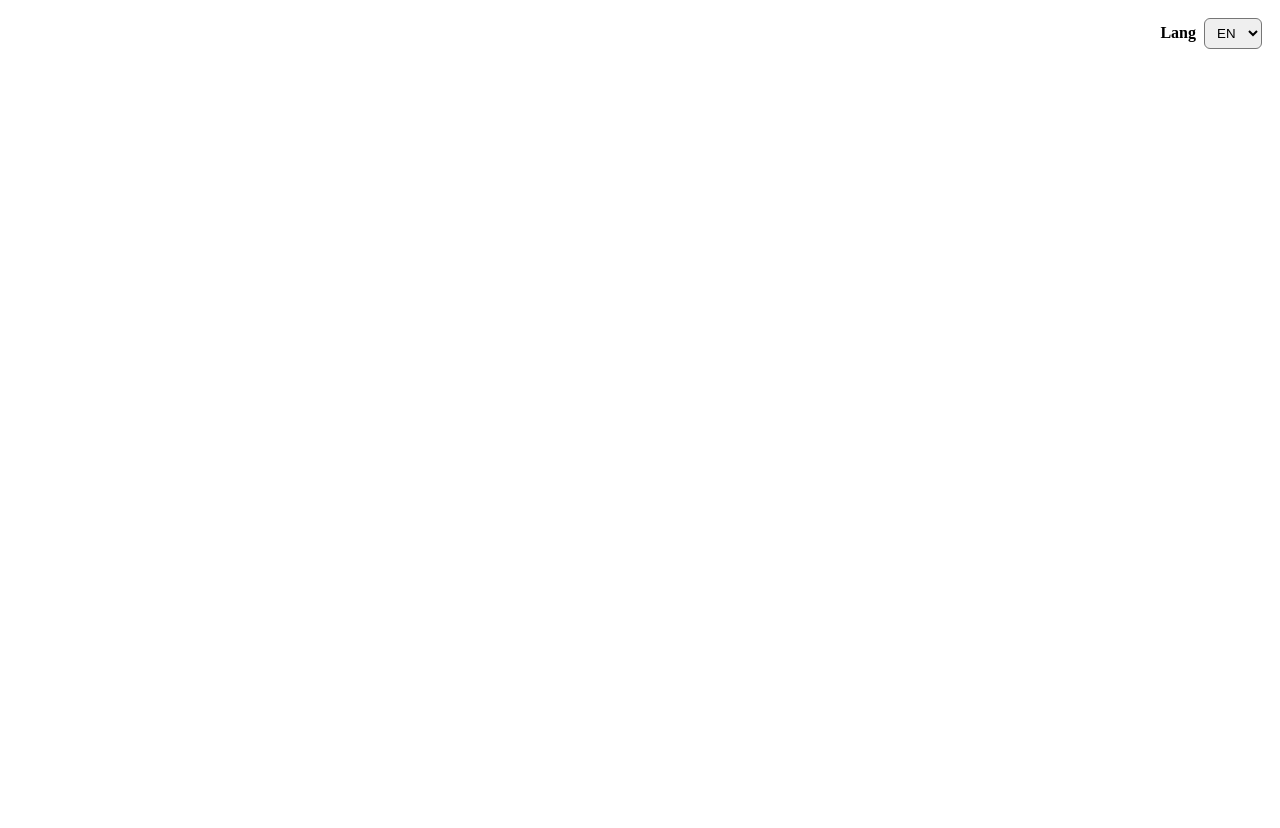
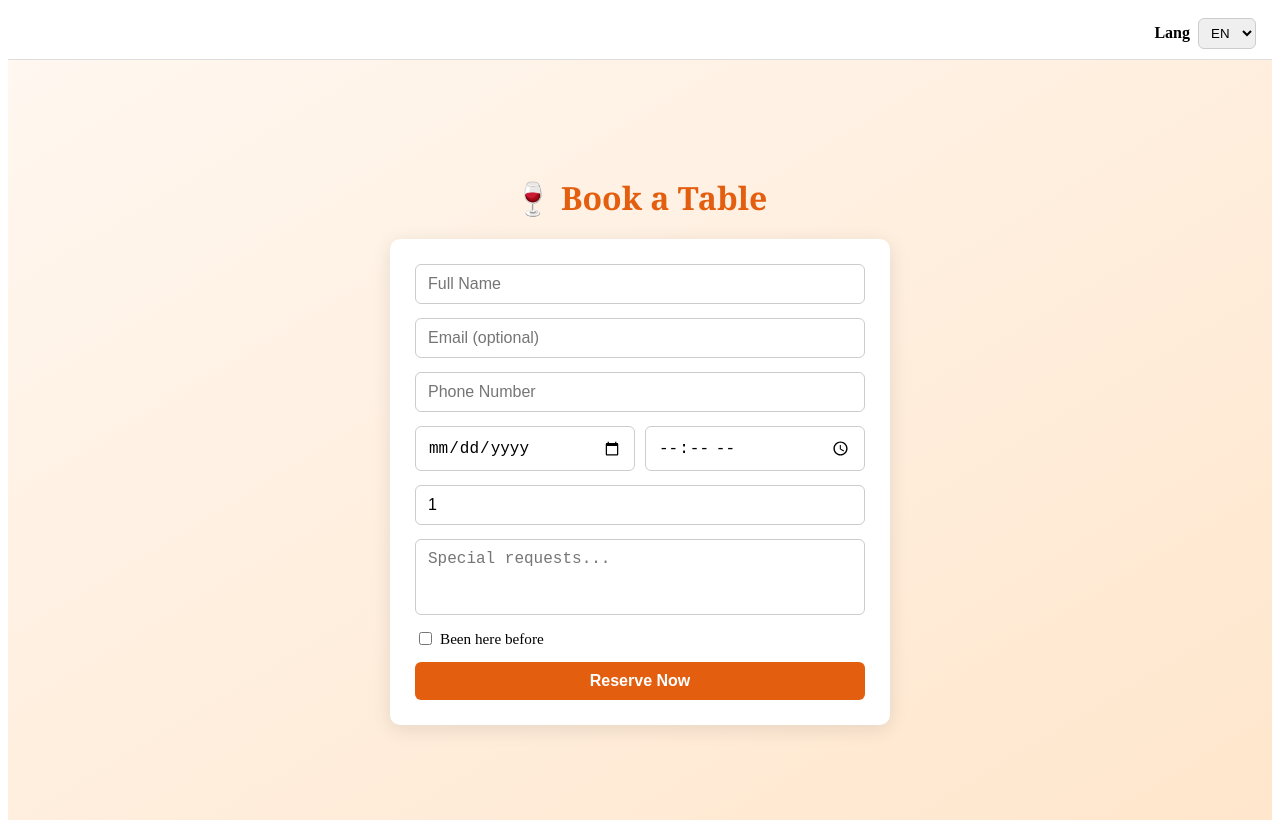
Before and after one commit to sakislaz/taverna_kolios, a React (Vite) app: page /booking in a window 1280 px wide. Before the commit this address had no page. Before the commit the page ends 800 px from the top, so only its background shows below. Built offline with nearby package versions, Linux system fonts and the light colour scheme; no server answers; the database is empty.

Commit message:
Firebase booking integrated and navigation cleaned

```diff
--- a/package.json
+++ b/package.json
@@ -9,6 +9,7 @@
     "preview": "vite preview"
   },
   "dependencies": {
+    "firebase": "^12.4.0",
     "i18next": "^25.6.0",
     "i18next-browser-languagedetector": "^8.2.0",
     "react": "^18.2.0",
--- a/src/App.jsx
+++ b/src/App.jsx
@@ -1,45 +1,52 @@
 import React, { useEffect, useState } from 'react'
-import { BrowserRouter, Routes, Route, Link } from 'react-router-dom'
+import { BrowserRouter, Routes, Route } from 'react-router-dom'
 import Home from './pages/Home'
 import Services from './pages/Services'
+import BookingForm from './pages/BookingForm'
 import { useTranslation } from 'react-i18next'
+import { db } from './firebase/config'
+import { collection, getDocs } from 'firebase/firestore'
 
 export default function App() {
   const [deferredPrompt, setDeferredPrompt] = useState(null)
   const [isInstallVisible, setInstallVisible] = useState(false)
   const { t, i18n } = useTranslation()
 
+  // ✅ Test Firebase connection
+  useEffect(() => {
+    async function testFirebase() {
+      try {
+        const testCollection = collection(db, 'test')
+        await getDocs(testCollection)
+        console.log('✅ Firebase connected successfully!')
+      } catch (error) {
+        console.error('❌ Firebase connection error:', error)
+      }
+    }
+    testFirebase()
+  }, [])
+
+  // ✅ Handle install prompt
   useEffect(() => {
     function onBeforeInstallPrompt(e) {
-      // Prevent the mini-infobar from appearing on mobile
       e.preventDefault()
-      // Save the event for later trigger
       setDeferredPrompt(e)
-      // Display our custom install button
       setInstallVisible(true)
     }
 
-    // Listen for the browser's install prompt event
     window.addEventListener('beforeinstallprompt', onBeforeInstallPrompt)
-
-    // Cleanup the event listener when the component unmounts
     return () => window.removeEventListener('beforeinstallprompt', onBeforeInstallPrompt)
   }, [])
 
   async function handleInstallClick() {
     if (!deferredPrompt) return
     try {
-      // Show the native browser installation prompt
       deferredPrompt.prompt()
-
-      // Wait for the user's choice
       const { outcome } = await deferredPrompt.userChoice
-
       console.log('A2HS choice:', outcome)
     } catch (err) {
       console.warn('Install prompt error', err)
     } finally {
-      // Clear the saved prompt and hide the button
       setDeferredPrompt(null)
       setInstallVisible(false)
     }
@@ -47,11 +54,18 @@ export default function App() {
 
   return (
     <BrowserRouter>
-      {/* Navigation Bar: Install Button + Language Selector */}
-      <nav style={{ padding: 10, display: 'flex', alignItems: 'center', gap: 12, justifyContent: 'space-between' }}>
-
-        {/* Left Side: Install Button (visible only when PWA is ready) */}
-        <div style={{ display: 'flex', alignItems: 'center', gap: 12 }}>
+      {/* ✅ Simplified Top Bar */}
+      <nav
+        style={{
+          padding: '10px 16px',
+          display: 'flex',
+          alignItems: 'center',
+          justifyContent: 'space-between',
+          background: '#fff',
+          borderBottom: '1px solid #ddd',
+        }}
+      >
+        <div>
           {isInstallVisible && deferredPrompt && (
             <button
               onClick={handleInstallClick}
@@ -63,7 +77,6 @@ export default function App() {
                 borderRadius: 6,
                 fontWeight: 600,
                 cursor: 'pointer',
-                        fontSize: '14px'
               }}
             >
               {t('button.install_short')}
@@ -71,14 +84,18 @@ export default function App() {
           )}
         </div>
 
-        {/* Right Side: Language Selector */}
         <div>
           <label htmlFor="lang-select" style={{ marginRight: 8, fontWeight: 600 }}>Lang</label>
           <select
             id="lang-select"
-            defaultValue={i18n?.language || 'en'}
+            defaultValue={i18n.language || 'en'}
             onChange={(e) => i18n.changeLanguage(e.target.value)}
-            style={{ padding: '6px 8px', borderRadius: 6 }}
+            style={{
+              padding: '6px 8px',
+              borderRadius: 6,
+              border: '1px solid #ccc',
+              fontWeight: 500,
+            }}
           >
             <option value="en">EN</option>
             <option value="it">IT</option>
@@ -88,14 +105,12 @@ export default function App() {
         </div>
       </nav>
 
-      {/* Ρύθμιση Routing: Μόνο Home και Services */}
+      {/* ✅ Page Routes */}
       <Routes>
         <Route path="/" element={<Home />} />
         <Route path="/services" element={<Services />} />
+        <Route path="/booking" element={<BookingForm />} />
       </Routes>
-
-      {/* Η περιοχή του Install button στο κάτω μέρος έχει αφαιρεθεί */}
-
     </BrowserRouter>
   )
 }
--- /dev/null
+++ b/src/firebase/config.js
@@ -0,0 +1,19 @@
+import { initializeApp } from 'firebase/app'
+import { getFirestore } from 'firebase/firestore'
+import { getAuth } from 'firebase/auth'
+
+// Your Firebase configuration
+const firebaseConfig = {
+  apiKey: "AIzaSyBtB6uH02eCheQfiDPOE4Ip60mCuKZnDHA",
+  authDomain: "kolios.firebaseapp.com",
+  projectId: "kolios",
+  storageBucket: "kolios.appspot.com", // ✅ fixed
+  messagingSenderId: "226147182247",
+  appId: "1:226147182247:web:ada91416db0eb1fb465d82"
+}
+
+// Initialize Firebase
+const app = initializeApp(firebaseConfig)
+export const db = getFirestore(app)
+export const auth = getAuth(app)
+export default app
--- /dev/null
+++ b/src/pages/BookingForm.jsx
@@ -0,0 +1,217 @@
+import React, { useState } from 'react'
+import { db } from '../firebase/config'
+import { collection, addDoc, serverTimestamp } from 'firebase/firestore'
+
+export default function BookingForm() {
+  const [form, setForm] = useState({
+    name: '',
+    email: '',
+    phone: '',
+    date: '',
+    time: '',
+    guests: 1,
+    notes: '',
+    visitedBefore: false
+  })
+  const [status, setStatus] = useState('')
+
+  const handleChange = (e) => {
+    const { name, value, type, checked } = e.target
+    setForm({ ...form, [name]: type === 'checkbox' ? checked : value })
+  }
+
+  const handleSubmit = async (e) => {
+    e.preventDefault()
+    setStatus('Saving...')
+
+    try {
+      await addDoc(collection(db, 'booking_table'), {
+        ...form,
+        createdAt: serverTimestamp()
+      })
+      setStatus('✅ Booking saved successfully!')
+      setForm({
+        name: '',
+        email: '',
+        phone: '',
+        date: '',
+        time: '',
+        guests: 1,
+        notes: '',
+        visitedBefore: false
+      })
+    } catch (error) {
+      console.error('Error saving booking:', error)
+      setStatus('❌ Failed to save booking')
+    }
+  }
+
+  return (
+    <div style={styles.wrapper}>
+      <h1 style={styles.title}>🍷 Book a Table</h1>
+
+      <form onSubmit={handleSubmit} style={styles.form}>
+        <input
+          name="name"
+          placeholder="Full Name"
+          value={form.name}
+          onChange={handleChange}
+          required
+          style={styles.input}
+        />
+
+        <input
+          type="email"
+          name="email"
+          placeholder="Email (optional)"
+          value={form.email}
+          onChange={handleChange}
+          style={styles.input}
+        />
+
+        <input
+          type="tel"
+          name="phone"
+          placeholder="Phone Number"
+          value={form.phone}
+          onChange={handleChange}
+          required
+          style={styles.input}
+        />
+
+        <div style={styles.row}>
+          <input
+            type="date"
+            name="date"
+            value={form.date}
+            onChange={handleChange}
+            required
+            style={{ ...styles.input, flex: 1 }}
+          />
+          <input
+            type="time"
+            name="time"
+            value={form.time}
+            onChange={handleChange}
+            required
+            style={{ ...styles.input, flex: 1 }}
+          />
+        </div>
+
+        <input
+          type="number"
+          name="guests"
+          min="1"
+          value={form.guests}
+          onChange={handleChange}
+          style={styles.input}
+        />
+
+        <textarea
+          name="notes"
+          placeholder="Special requests..."
+          value={form.notes}
+          onChange={handleChange}
+          rows={3}
+          style={styles.textarea}
+        />
+
+        <label style={styles.checkboxLabel}>
+          <input
+            type="checkbox"
+            name="visitedBefore"
+            checked={form.visitedBefore}
+            onChange={handleChange}
+            style={{ marginRight: 8 }}
+          />
+          Been here before
+        </label>
+
+        <button type="submit" style={styles.button}>
+          Reserve Now
+        </button>
+      </form>
+
+      {status && (
+        <p
+          style={{
+            ...styles.status,
+            color: status.includes('✅') ? '#1b5e20' : '#b71c1c',
+          }}
+        >
+          {status}
+        </p>
+      )}
+    </div>
+  )
+}
+
+const styles = {
+  wrapper: {
+    background: 'linear-gradient(to bottom right, #fff7f0, #ffe6cc)',
+    minHeight: '90vh',
+    display: 'flex',
+    flexDirection: 'column',
+    alignItems: 'center',
+    justifyContent: 'center',
+    padding: 20,
+  },
+  title: {
+    fontFamily: 'Georgia, serif',
+    color: '#e35f0f',
+    fontSize: '2rem',
+    marginBottom: 20,
+  },
+  form: {
+    background: 'white',
+    padding: 25,
+    borderRadius: 10,
+    boxShadow: '0 4px 20px rgba(0,0,0,0.1)',
+    width: '100%',
+    maxWidth: 450,
+    display: 'flex',
+    flexDirection: 'column',
+    gap: 14,
+  },
+  input: {
+    padding: '10px 12px',
+    borderRadius: 6,
+    border: '1px solid #ccc',
+    fontSize: '1rem',
+    outline: 'none',
+    transition: '0.2s',
+  },
+  textarea: {
+    padding: '10px 12px',
+    borderRadius: 6,
+    border: '1px solid #ccc',
+    fontSize: '1rem',
+    outline: 'none',
+    resize: 'none',
+  },
+  button: {
+    background: '#e35f0f',
+    color: '#fff',
+    border: 'none',
+    borderRadius: 6,
+    padding: '10px 15px',
+    fontSize: '1rem',
+    fontWeight: 600,
+    cursor: 'pointer',
+    transition: '0.3s',
+  },
+  checkboxLabel: {
+    display: 'flex',
+    alignItems: 'center',
+    fontSize: '0.95rem',
+  },
+  row: {
+    display: 'flex',
+    gap: 10,
+  },
+  status: {
+    marginTop: 15,
+    fontWeight: '600',
+    textAlign: 'center',
+  },
+}
--- a/src/pages/Home.jsx
+++ b/src/pages/Home.jsx
@@ -1,25 +1,21 @@
 import React from 'react'
 import { Link } from 'react-router-dom'
 import { useTranslation } from 'react-i18next'
-import './Home.css' // Για να φορτώσει τα στυλ
+import './Home.css'
 
 export default function Home() {
   const { t } = useTranslation()
 
   return (
     <div className="hub-root">
-      <h1 className="hub-title">{t('header.welcome')} Taverna Kolios</h1>
+      <h1 className="hub-title">{t('header.welcome')} </h1>
 
       <div className="hub-grid">
-        <a
-          href="https://www.foodbooking.com/api/res/4_qgpn"
-          target="_blank"
-          rel="noopener noreferrer"
-          className="hub-box dark-blue"
-        >
+        {/* ✅ Replaced old GloriaFood link with internal Firebase form */}
+        <Link to="/booking" className="hub-box dark-blue">
           <span className="hub-emoji">📅</span>
           <span className="hub-text">{t('link.book_table')}</span>
-        </a>
+        </Link>
 
         <a
           href="https://www.foodbooking.com/api/fb/4_qgpn"
```
Also changed, not shown: 1 other file (tests, documents, lock files or other folders). Lines whose indentation alone changed are shown as unchanged.
